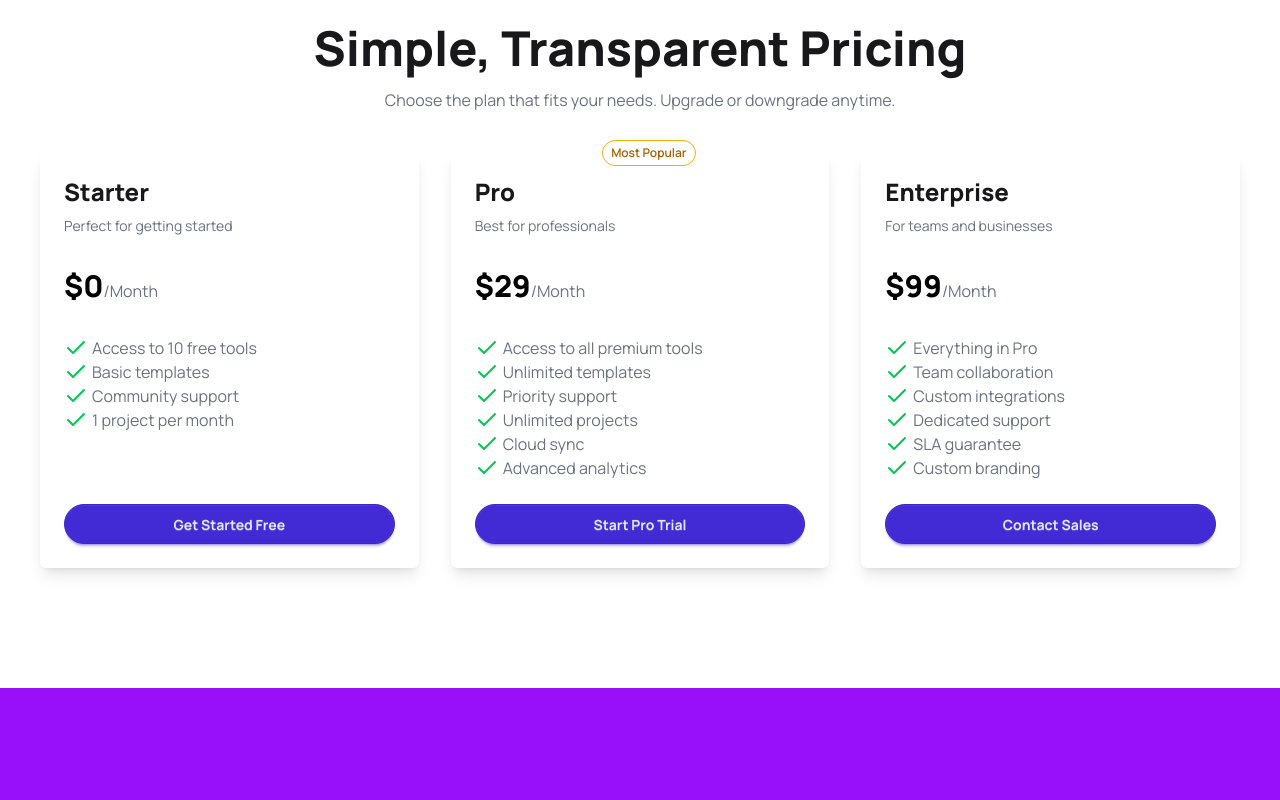
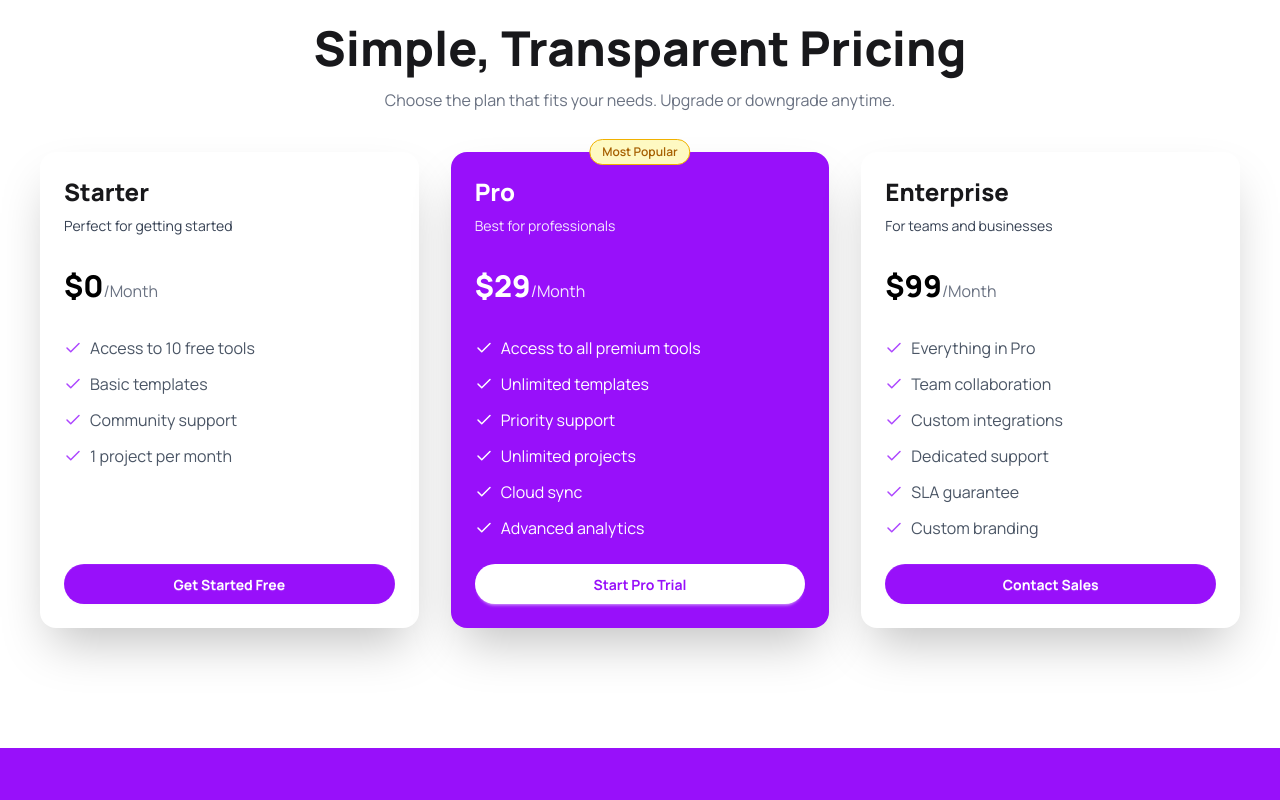
Before and after one commit to shoyon-at-git/B13-Assignment-6, a React (Vite) app: page / in a window 1280 px wide. Shown: the part 3540-4340 px from the top of the page. Built offline with nearby package versions, Linux system fonts and the light colour scheme.

Commit message:
pricing cards are made  rendered conditionally

```diff
--- a/src/assets/components/price-plans/PlanCards.jsx
+++ b/src/assets/components/price-plans/PlanCards.jsx
@@ -1,23 +1,64 @@
-import { Check } from 'lucide-react';
-import React from 'react';
+import { Check } from "lucide-react";
+import React from "react";
 
-const PlanCards = ({plan}) => {
-    // console.log(plan);
+const PlanCards = ({ plan }) => {
+    return (
+        <div
+            className={`group relative p-6 shadow-2xl rounded-2xl flex flex-col transition-all duration-300 hover:-translate-y-1 hover:text-white ${
+                plan.popular ? "bg-purple-600 text-white" : "bg-white hover:bg-purple-600"
+            }`}
+        >
+            <h1 className="font-extrabold text-2xl mb-2">{plan.name}</h1>
 
-    return (
-        <div className='group relative p-6 shadow-lg rounded-md hover:bg-purple-600  hover:text-white flex flex-col'>
-            <h1 className='font-extrabold text-2xl mb-2'>{plan.name}</h1>
-            <p className='text-sm text-gray-500 group-hover:text-white mb-8'>{plan.subtitle}</p>
-            <p className='text-gray-500 mb-8 group-hover:text-white'><span className='font-extrabold text-3xl text-black group-hover:text-white'>${plan.price}</span>/<span>{plan.billing}</span></p>
-            <ul className=' mb-6 flex-1 text-gray-500'>
-                {
-                    plan.features.map(feature=>
-                        <li className='flex gap-1 group-hover:text-white' key={plan.id}><Check className='text-green-500 group-hover:text-white'></Check>{feature}</li>
-                    )
-                }
+            <p className={`text-sm mb-8 ${plan.popular ? "text-white/90" : "text-gray-700 group-hover:text-white"}`}>
+                {plan.subtitle}
+            </p>
+
+            <p className={`mb-8 ${plan.popular ? "text-white/90" : "text-gray-500 group-hover:text-white"}`}>
+                <span
+                    className={`font-extrabold text-3xl ${
+                        plan.popular ? "text-white" : "text-black group-hover:text-white"
+                    }`}
+                >
+                    ${plan.price}
+                </span>
+                /<span>{plan.billing}</span>
+            </p>
+
+            <ul className="mb-6 flex-1 space-y-3">
+                {plan.features.map((feature, index) => (
+                    <li
+                        className={`flex items-center gap-2 ${
+                            plan.popular ? "text-white" : "text-gray-600 group-hover:text-white"
+                        }`}
+                        key={index}
+                    >
+                        <Check
+                            size={18}
+                            className={`${plan.popular ? "text-white" : "text-purple-500 group-hover:text-white"}`}
+                        />
+                        {feature}
+                    </li>
+                ))}
             </ul>
-            <button className='btn w-full rounded-3xl btn-primary group-hover:bg-white group-hover:text-purple-600 font-bold'>{plan.buttonText}</button>
-            <p className={`${plan.popular ? "" : "hidden"} text-xs group-hover:bg-yellow-200 w-fit py-1 px-2 rounded-2xl border border-yellow-500 font-semibold text-yellow-700 absolute -top-3 left-[40%]`}>{plan.badge}</p>
+
+            <button
+                className={`btn w-full rounded-3xl font-bold border-none transition-all duration-300 ${
+                    plan.popular
+                        ? "bg-white text-purple-600 hover:bg-gray-100"
+                        : "bg-purple-600 text-white group-hover:bg-white group-hover:text-purple-600"
+                }`}
+            >
+                {plan.buttonText}
+            </button>
+
+            <p
+                className={`text-xs w-fit py-1 px-3 rounded-full border font-semibold absolute top-0 left-1/2 -translate-x-1/2 -translate-y-1/2 ${
+                    plan.popular ? "bg-yellow-100 border-yellow-500 text-yellow-700" : "hidden"
+                }`}
+            >
+                {plan.badge}
+            </p>
         </div>
     );
 };
```
